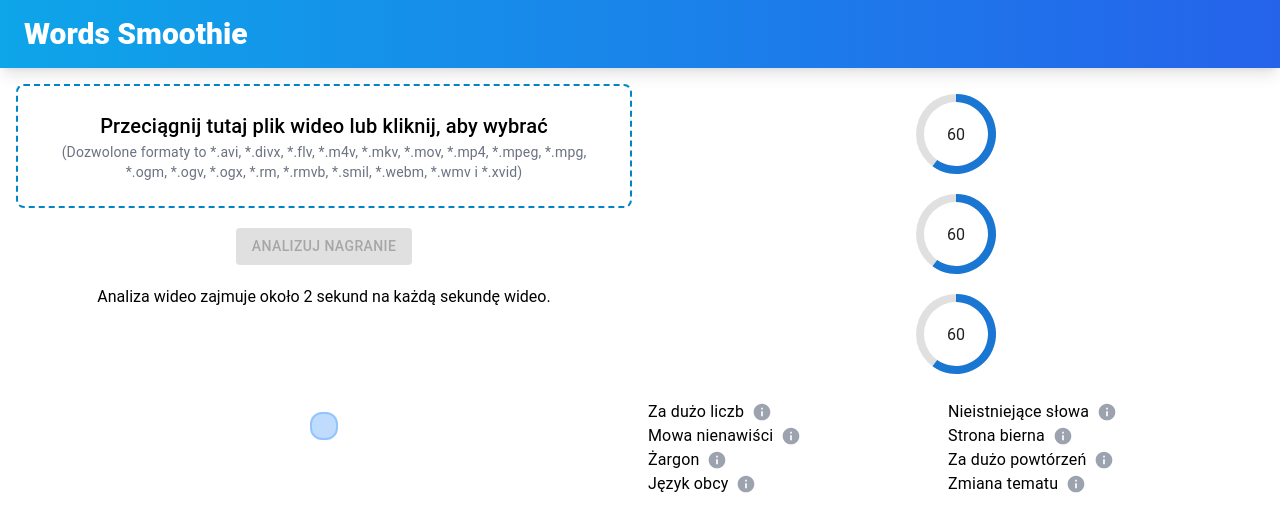
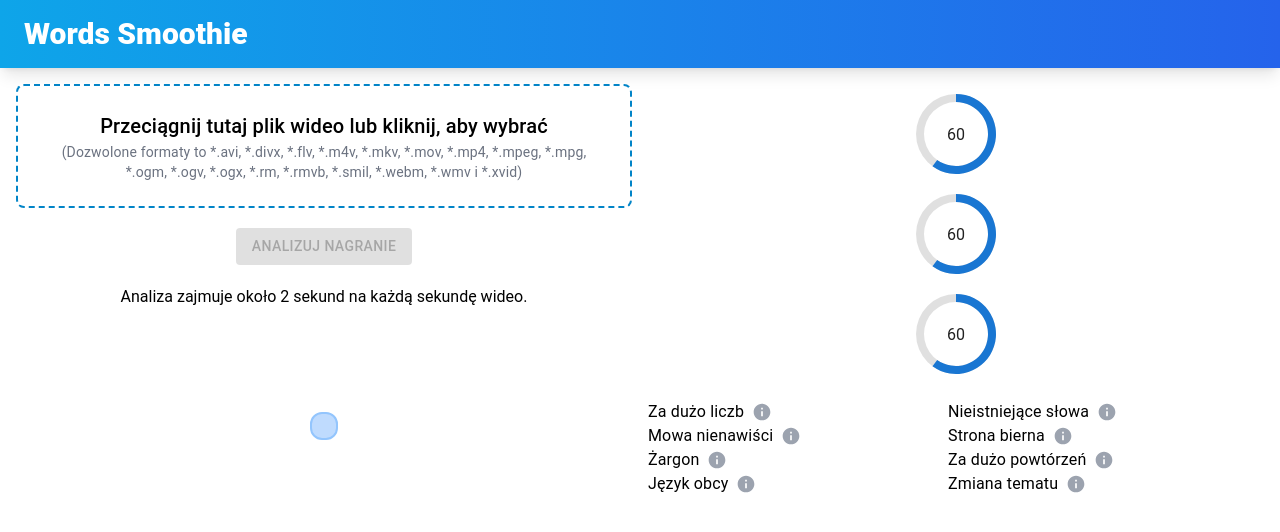
Before and after one commit to Hackathon-Krakow-2024/break-word-traps, a React (Vite) app in the folder frontend/: page / in a window 1280 px wide. Shown: the top 532 px of the page. Built offline with nearby package versions, Linux system fonts and the light colour scheme; no server answers.

Commit message:
updat text

```diff
--- a/frontend/src/pages/Home/Home.tsx
+++ b/frontend/src/pages/Home/Home.tsx
@@ -85,7 +85,7 @@
         <VideoUpload handleUploadVideo={onDrop} />
         <Video videoFile={video} subtitles={transcription.subtitles} />
         <VideoActions handleVerifyVideo={handleVerifyVideo} isButtonDisabled={isButtonDisabled} />
-        Analiza wideo zajmuje około 2 sekund na każdą sekundę wideo.
+        Analiza zajmuje około 2 sekund na każdą sekundę wideo.
       </div>
       <div className='flex flex-col items-center'>
         <Gauge width={100} height={100} value={60} />
```
